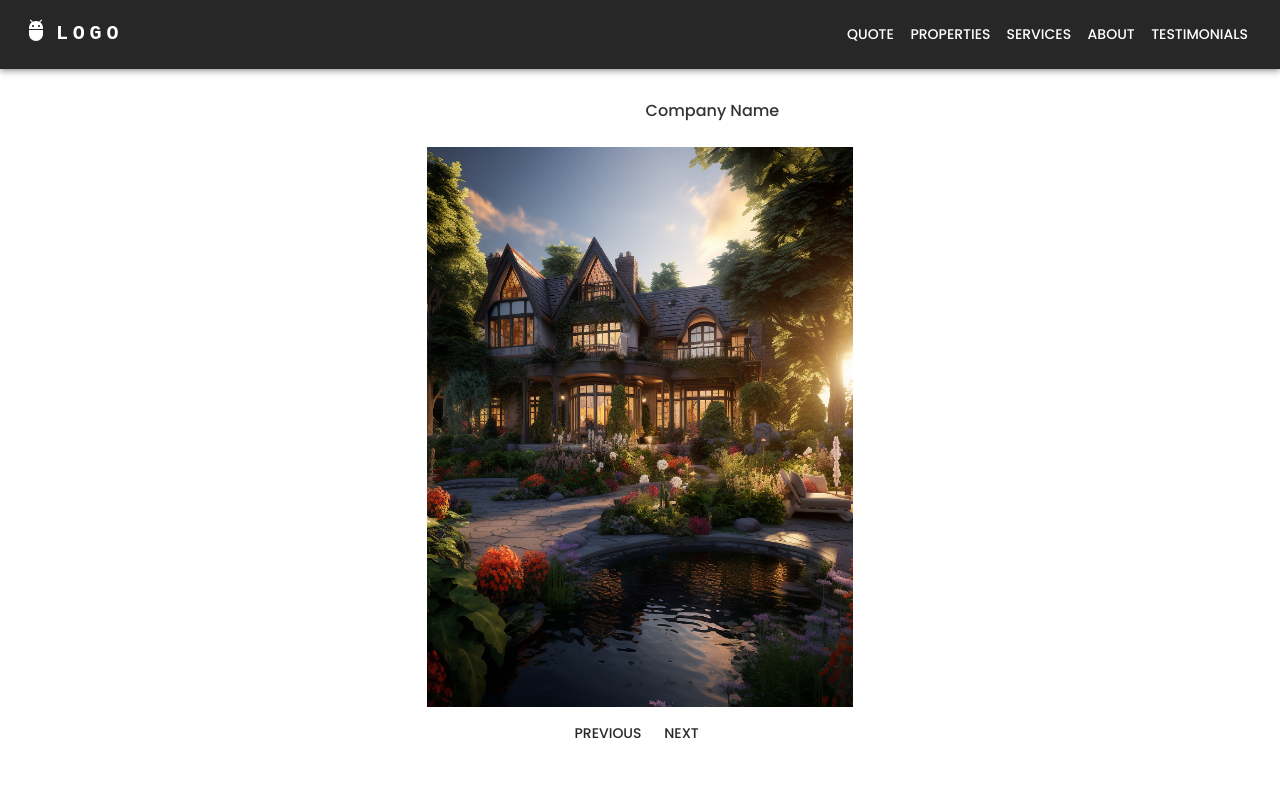
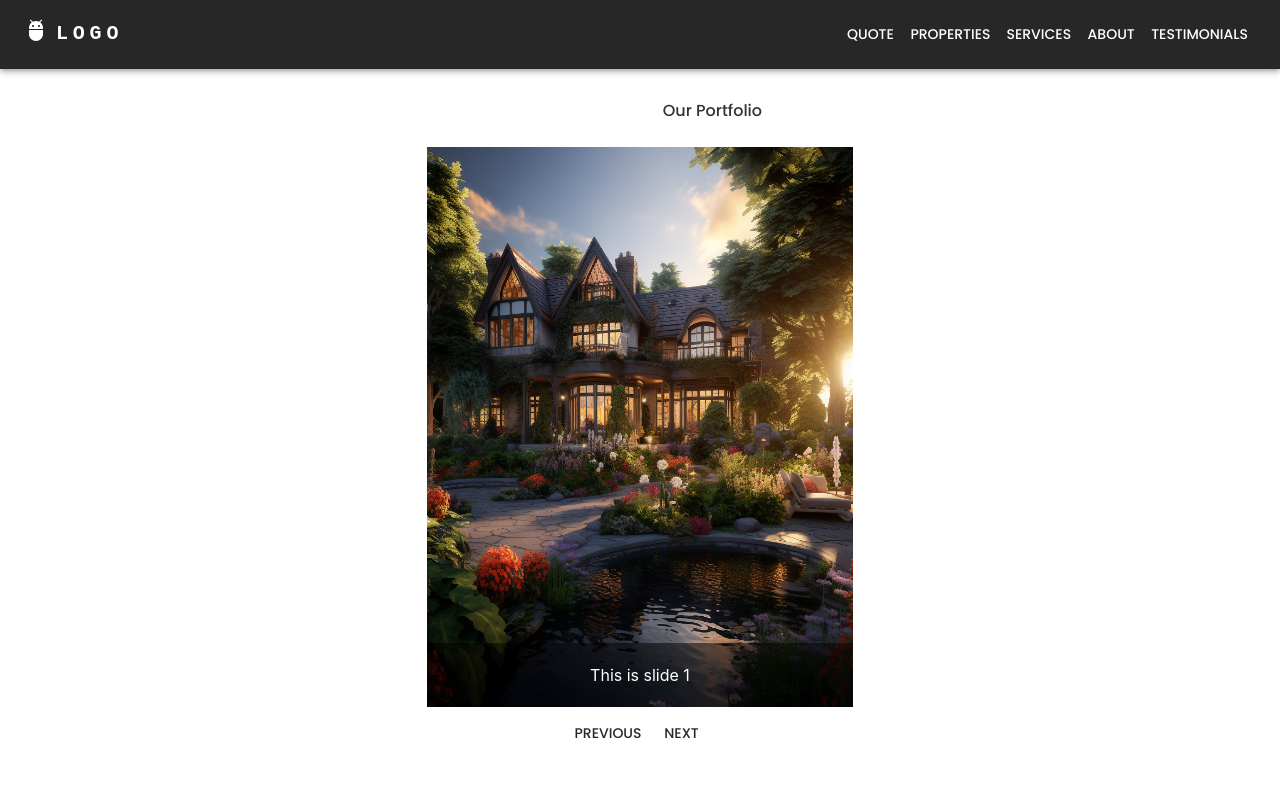
Before and after one commit to johnlundy94/landscape, a React (Create React App) app: page / in a window 1280 px wide. Shown: the top 800 px of the page. Built offline with nearby package versions, Linux system fonts and the light colour scheme.

Commit message:
Trying to add text to the slides, working on animation issue

```diff
--- a/src/api/SlideComponent.js
+++ b/src/api/SlideComponent.js
@@ -1,10 +1,14 @@
 import Slide from "@mui/material/Slide";
 import "../styles/Hero.css"
 
-const SlideComponent = ({ isActive, direction, imgSrc }) => {
+const SlideComponent = ({ isActive, direction, imgSrc, children }) => {
   return (
     <Slide direction={direction} in={isActive} timeout={{enter: 1000, exit: 1000}} >
-      <img src={imgSrc} alt="Image" className="slider-image"/>
+      <div className="slider-content">
+        <img src={imgSrc} alt="Slide image" className="slider-image"/>
+        {children}
+      </div>
+
     </Slide>
   );
 };
--- a/src/components/Hero.js
+++ b/src/components/Hero.js
@@ -34,10 +34,12 @@ function Hero() {
 
   return (
     <div className="hero-container">
-      <h1 className="text-span-2">Company Name</h1>
+      <h1 className="text-span-2">Our Portfolio</h1>
       <div className="slider-container"  id="properties" >
         {landscapes.map((landscape, index) => (
-            <SlideComponent className="slider" isActive={activeIndex === index} direction="left" imgSrc={landscape}/>
+          <SlideComponent className="slider" isActive={activeIndex === index} direction="left" imgSrc={landscape}>
+          <div className="slide-text">This is slide {index + 1}</div>
+        </SlideComponent>
         ))}
       </div>
       <div className="slider-buttons">
--- a/src/styles/Hero.css
+++ b/src/styles/Hero.css
@@ -38,6 +38,24 @@
     grid-column: span 3;
     text-align: center;
   }
+
+  .slider-content {
+    position: relative;
+    width: 100%;
+    height: 100%;
+  }
+
+  .slide-text {
+    position: absolute;
+    bottom: 0;
+    width: 100%;
+    background: rgba(0, 0, 0, 0.5); /* Semi-transparent background */
+    color: #fff; /* White text color */
+    padding: 20px; /* Adjust padding as needed */
+    text-align: center;
+    box-sizing: border-box;
+  }
+
 
   @media (min-width: 488px) {
     .hero-container {
```
